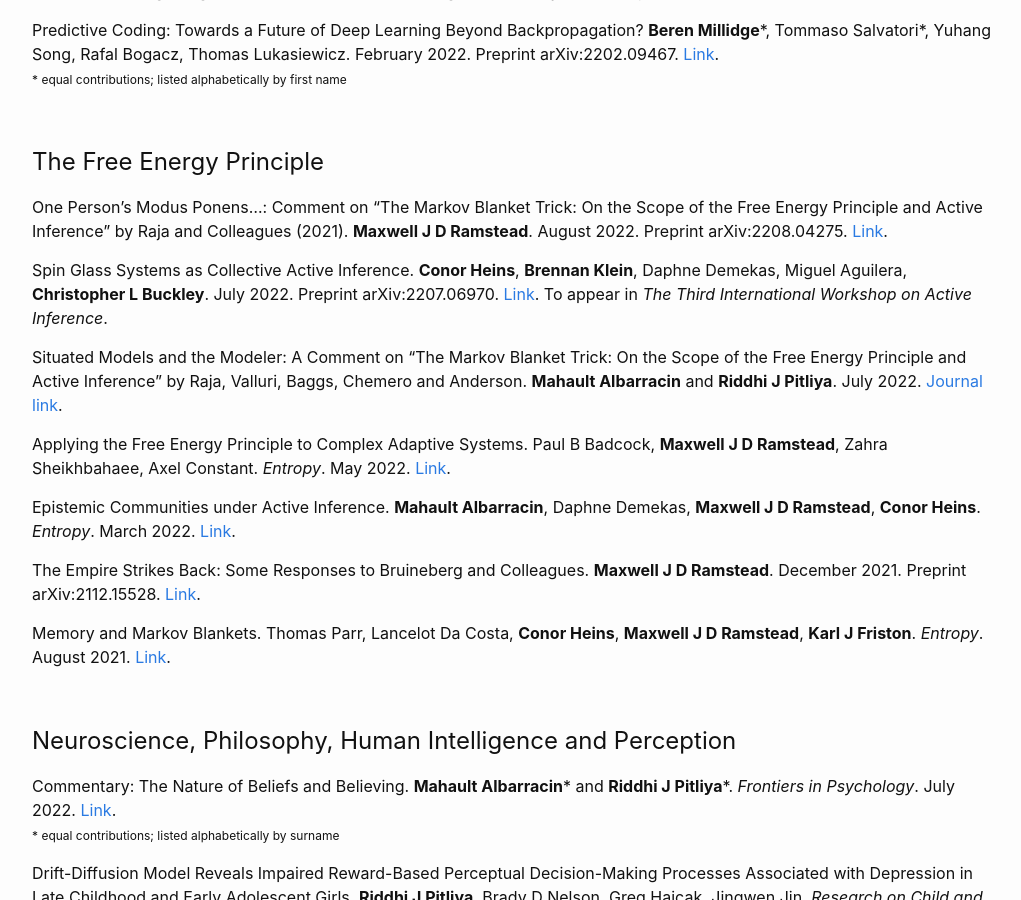
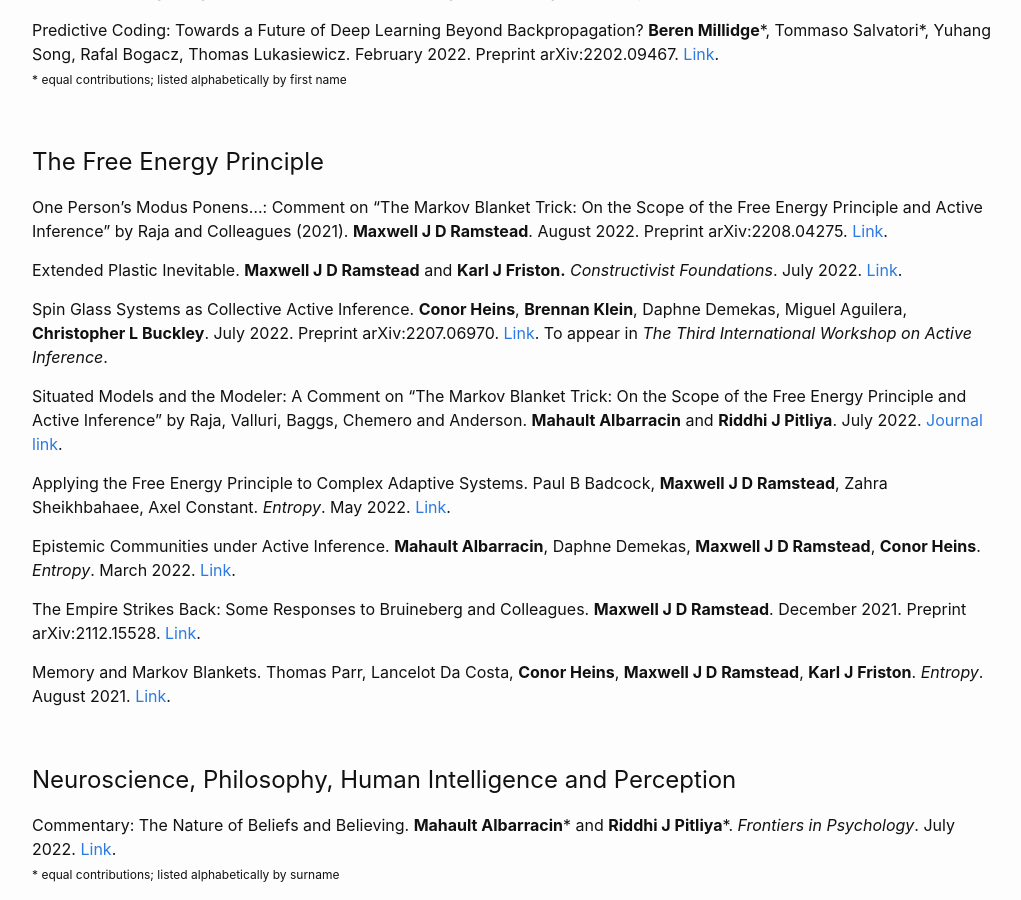
Before and after one commit to DARSakthi/DARSakthi.github.io, a Jekyll site: the page built from verses-lab.markdown, in a window 1280 px wide and 900 px high, scrolled down 2406 px. Shown: the whole window, without its empty margins (126-1147 px from the left). Built offline with Jekyll 4.4.1, drawn with Linux system fonts in a browser that asks for light colours.

Commit message:
Added MJDR paper

```diff
--- a/verses-lab.markdown
+++ b/verses-lab.markdown
@@ -129,6 +129,8 @@ Predictive Coding: Towards a Future of Deep Learning Beyond Backpropagation? **B
 
 One Person's Modus Ponens...: Comment on "The Markov Blanket Trick: On the Scope of the Free Energy Principle and Active Inference" by Raja and Colleagues (2021). **Maxwell J D Ramstead**. August 2022. Preprint arXiv:2208.04275. [Link](https://arxiv.org/abs/2208.04275).
 
+Extended Plastic Inevitable. **Maxwell J D Ramstead** and **Karl J Friston.** _Constructivist Foundations_. July 2022. [Link](https://constructivist.info/17/3/238).
+
 Spin Glass Systems as Collective Active Inference. **Conor Heins**, **Brennan Klein**, Daphne Demekas, Miguel Aguilera, **Christopher L Buckley**. July 2022. Preprint arXiv:2207.06970. [Link](https://arxiv.org/abs/2207.06970). To appear in _The Third International Workshop on Active Inference_.
 
 Situated Models and the Modeler: A Comment on “The Markov Blanket Trick: On the Scope of the Free Energy Principle and Active Inference” by Raja, Valluri, Baggs, Chemero and Anderson. **Mahault Albarracin** and **Riddhi J Pitliya**. July 2022. [Journal link](https://doi.org/10.1016/j.plrev.2022.07.003).
```
